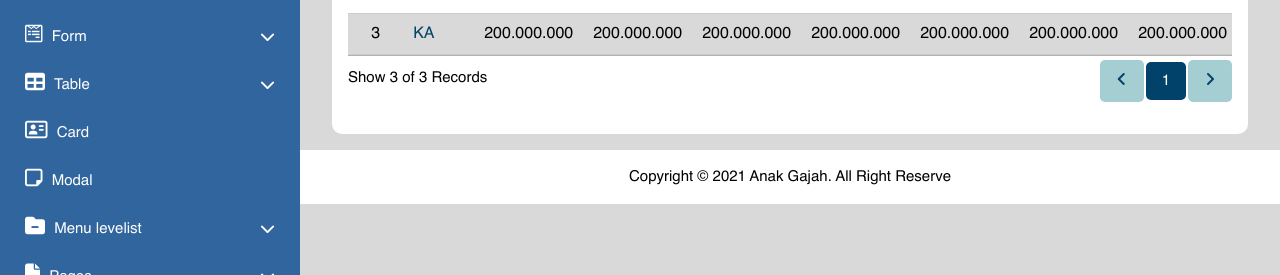
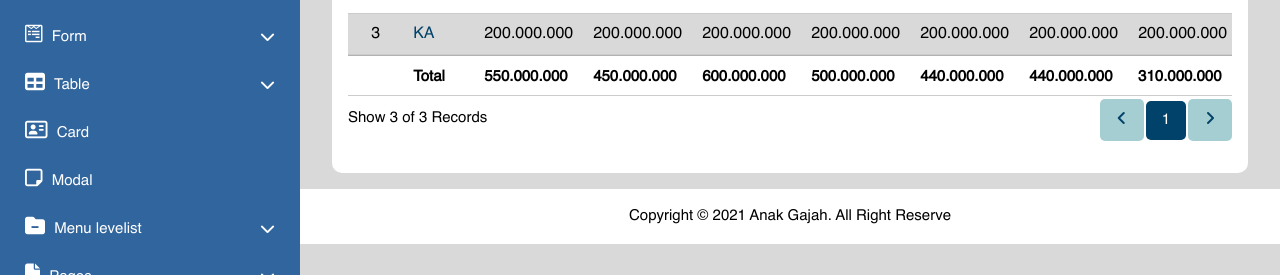
Before and after one commit to beta-tester-cell/mytemplates-admin, a PHP site: page /potensi-realisasi-revenue.php in a window 1280 px wide. Shown: the part 525-800 px from the top of the page. Run offline with PHP 8.4, Linux system fonts and the light colour scheme; lists and menus that the app fills with data are empty; some libraries are stand-ins or nearby versions.

Commit message:
Revisi Penambahan Total Realisasi dan potensial

```diff
--- a/potensi-realisasi-revenue.php
+++ b/potensi-realisasi-revenue.php
@@ -265,6 +265,27 @@
                                 </tr>
 
                             </tbody>
+                            <tfoot>
+                                <tr>
+                                    <th></th>
+                                    <th><b>Total</b></th>
+                                    <th class="align-left">550.000.000</th>
+                                    <th class="align-left">450.000.000</th>
+                                    <th class="align-left">600.000.000</th>
+                                    <th class="align-left">500.000.000</th>
+                                    <th class="align-left">440.000.000</th>
+                                    <th class="align-left">440.000.000</th>
+                                    <th class="align-left">310.000.000</th>
+                                    <th class="align-left">310.000.000</th>
+                                    <th class="align-left">550.000.000</th>
+                                    <th class="align-left">450.000.000</th>
+                                    <th class="align-left">600.000.000</th>
+                                    <th class="align-left">500.000.000</th>
+                                    <th class="align-left">3.050.000.000</th>
+                                    <th class="align-left">2.650.000.000</th>
+                                    <th></th>
+                                </tr>
+                            </tfoot>
 
                         </table>
 
```
